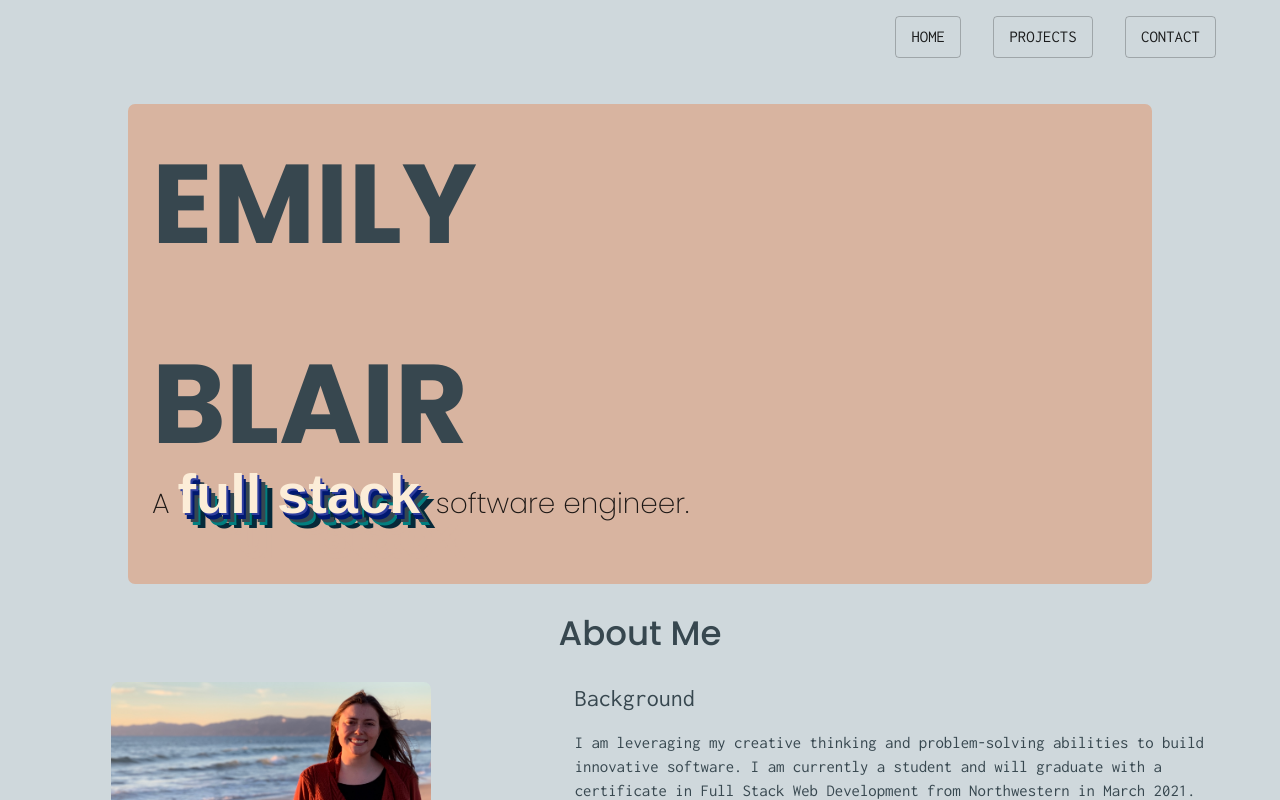
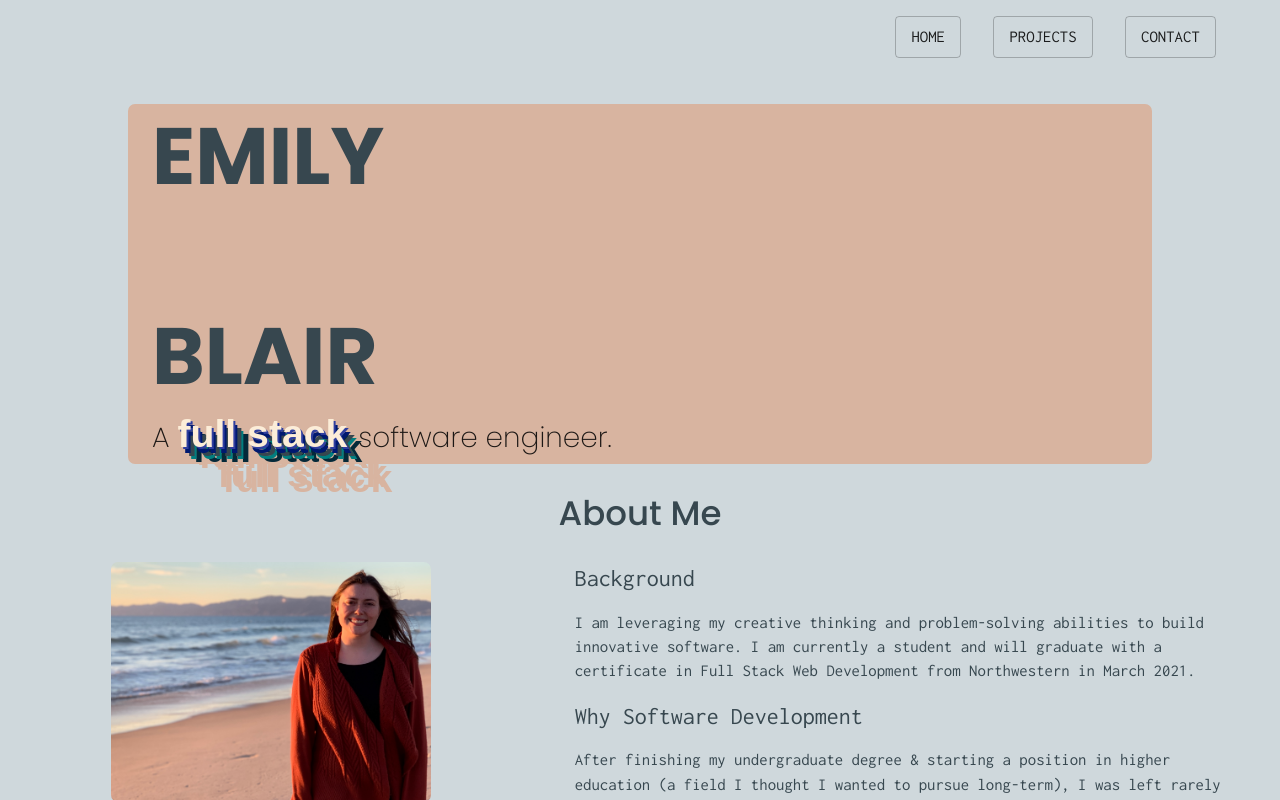
Before and after one commit to emblair96/emblair96.github.io, a React (Create React App) app: page / in a window 1280 px wide. Shown: the top 800 px of the page. Built offline with nearby package versions, Linux system fonts and the light colour scheme.

Commit message:
Continue to finesse mobile responsiveness

```diff
--- a/src/App.css
+++ b/src/App.css
@@ -156,13 +156,18 @@ a {
     }
 }
 
-@media (max-width: 1280px) {
+@media (max-width: 1290px) {
   #welcome-msg {
-    height: 60vh;
+    height: 45vh;
+  }
+
+  .welcome-msg-text {
+    font-size: 5rem;
+
   }
 
   .full-stack {
-    font-size: 2em;
+    font-size: 1.4em;
   }
 }
 
@@ -170,7 +175,7 @@ a {
 @media (max-width: 1024px) {
 
   #welcome-msg {
-    height: 55vh;
+    height: 35vh;
   }
 
 
```
